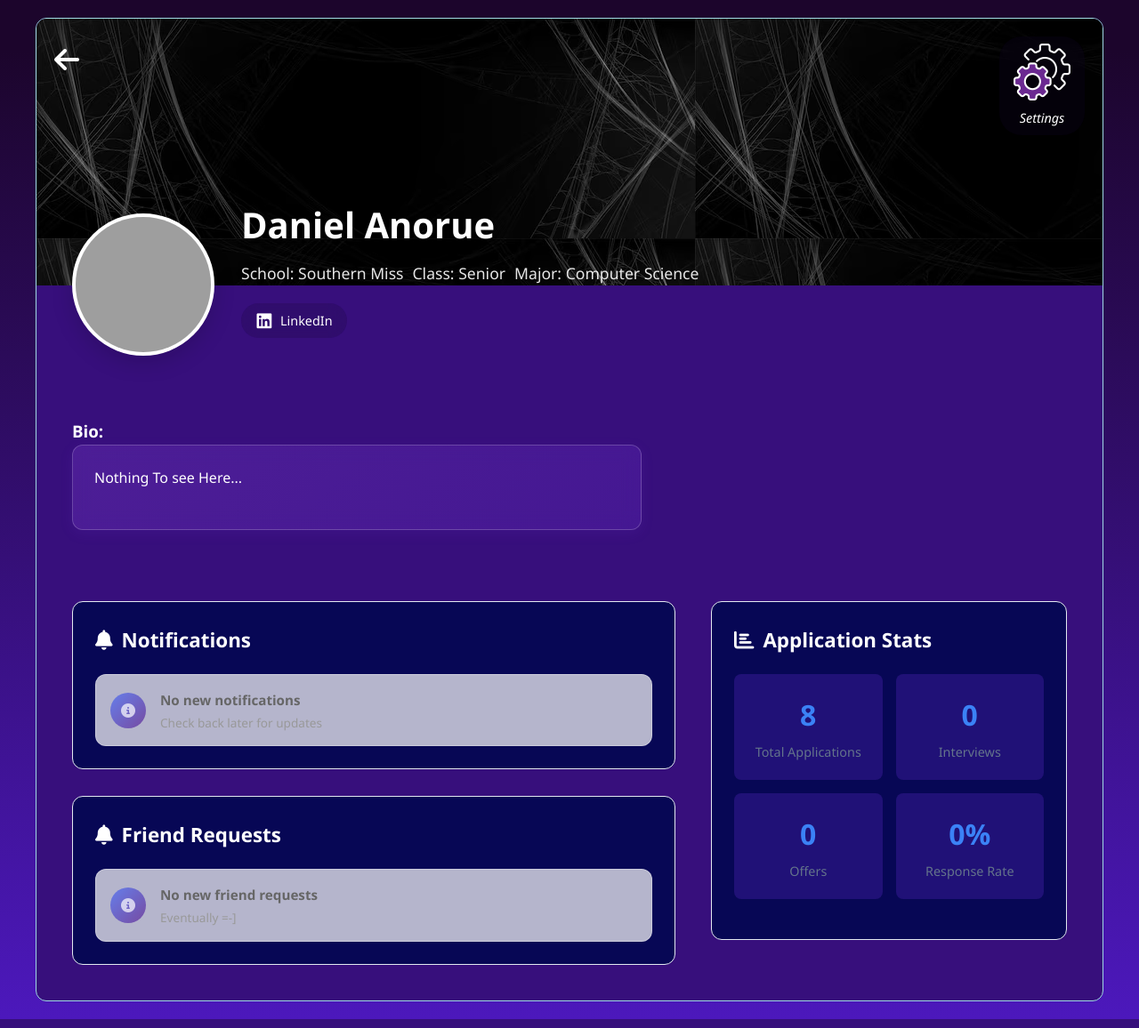
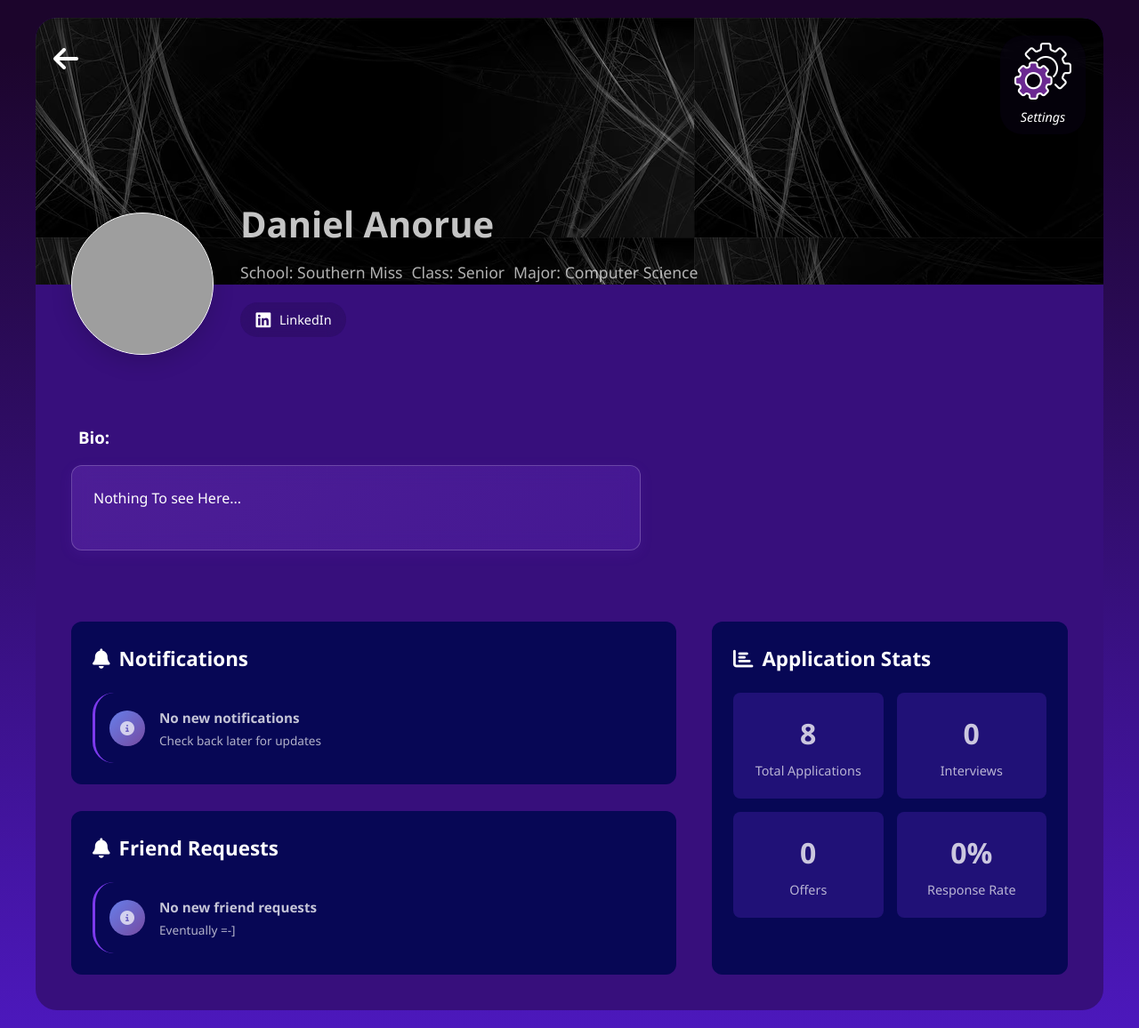
Before and after one commit to Mechamorph1903/Application-Tracker, a Flask app: page /profile/ in a window 1280 px wide. Shown: the whole page at 89% size. Run offline with Flask 3, Linux system fonts and the light colour scheme; a user stored in the database is signed in; data comes from the database, SQL or seed files in the repository; data that the repository does not hold is empty; some libraries are stand-ins or nearby versions; grey boxes are pictures that could not be loaded.

Commit message:
dark theme complete... as long as you do not look into everything. might finetune tomorrow today. big on the 'might'

```diff
--- a/app/static/css/landing.css
+++ b/app/static/css/landing.css
@@ -565,3 +565,9 @@ body {
         font-size: 2rem;
     }
 }
+
+@media (prefers-color-scheme: dark){
+    body{
+        background: radial-gradient( ellipse at top, rgb(44, 12, 70) 50%, rgb(20, 20, 20) 100%);
+    }
+}
--- a/app/static/css/login.css
+++ b/app/static/css/login.css
@@ -289,3 +289,9 @@ form button:hover {
 		transform: translateY(0);
 	}
 }
+
+@media (prefers-color-scheme: dark){
+    body{
+        background: radial-gradient( ellipse at top, rgb(44, 12, 70) 50%, rgb(20, 20, 20) 100%);
+    }
+}
--- a/app/static/css/profile.css
+++ b/app/static/css/profile.css
@@ -15,8 +15,7 @@
             max-width: 1200px;
             margin: 0 auto;
             background: #370f7c;
-            border: 1px solid #9fd9e2;
-            border-radius: 12px;
+            border-radius: 24px;
             overflow: hidden;
             margin-top: 20px;
             margin-bottom: 20px;
@@ -41,7 +40,6 @@
         }
 
         .bio-content{
-
             width: 40em;
             background: linear-gradient(135deg, rgba(162, 89, 255, 0.2) 0%, rgba(124, 58, 237, 0.2) 100%);
             border: 1px solid rgba(255, 255, 255, 0.2);
@@ -51,6 +49,11 @@
             -webkit-backdrop-filter: blur(10px);
             backdrop-filter: blur(10px);
             box-shadow: 0 4px 15px rgba(124, 58, 237, 0.1);
+        }
+
+        .bio h3{
+            margin-bottom: 8px;
+            padding: 8px;
         }
 
         .settings {
@@ -144,11 +147,11 @@
             width: 160px; /* or your desired size */
             height: 160px;
             border-radius: 50%;
-            border: 4px solid white;
+            border: 1px solid white;
             box-shadow: 0 8px 24px rgba(0,0,0,0.15);
             overflow: hidden;
             position: relative;
-            background: #f0f0f0; /* fallback background */
+            background: #ffffffaf; /* fallback background */
             display: flex;
             align-items: center;
             justify-content: center;
@@ -171,14 +174,14 @@
             align-items: center;
             justify-content: center;
             font-weight: bold;
-            color: white;
+            color: #ffffffaf;
             font-size: 3rem;
             text-transform: uppercase;
         }
 
         .profile-details {
             flex: 1;
-            color: white;
+            color: #ffffffc4;
             margin-bottom: 20px;
         }
 
@@ -250,6 +253,7 @@
         }
 
         .right-column {
+            position: relative;
             display: flex;
             flex-direction: column;
             gap: 30px;
@@ -257,10 +261,13 @@
 
         /* Activity Section */
         .section {
+            position: relative;
             background: #070755;
             border-radius: 12px;
-            padding: 25px;
-            border: 1px solid #e2e8f0;
+            padding: 24px;
+            height: 100%;
+            width: 100%;
+            box-sizing: border-box;
         }
 
         .section-title {
@@ -365,65 +372,13 @@
         .stat-number {
             font-size: 2rem;
             font-weight: 700;
-            color: #3b82f6;
+            color: #ffffffc4;
             margin-bottom: 5px;
         }
 
         .stat-label {
             font-size: 0.9rem;
-            color: #64748b;
-        }
-
-        /* Calendar Heatmap-ish*/
-        .heatmap-container {
-            background: #201177;
-            padding: 20px;
-            border-radius: 8px;
-        }
-
-        .heatmap-header {
-            display: flex;
-            justify-content: space-between;
-            align-items: center;
-            margin-bottom: 20px;
-            color: #ffffff;
-        }
-
-        .heatmap-grid {
-            display: grid;
-            gap: 3px;
-            margin-bottom: 15px;
-        }
-
-        .heatmap-cell {
-            width: 12px;
-            height: 12px;
-            border-radius: 2px;
-            background: #ebedf0;
-            transition: all 0.2s ease;
-        }
-
-        .heatmap-cell:hover {
-            transform: scale(1.2);
-        }
-
-        .heatmap-cell.level-1 { background: #c6e48b; }
-        .heatmap-cell.level-2 { background: #7bc96f; }
-        .heatmap-cell.level-3 { background: #239a3b; }
-        .heatmap-cell.level-4 { background: #196127; }
-
-        .heatmap-legend {
-            display: flex;
-            align-items: center;
-            gap: 8px;
-            font-size: 0.8rem;
-            color: #64748b;
-        }
-
-        .legend-item {
-            display: flex;
-            align-items: center;
-            gap: 4px;
+            color: #ffffffaf;
         }
 
         /* Debug info styling */
@@ -444,14 +399,13 @@
             display: flex;
             align-items: center;
             padding: 1rem;
-            background: rgba(255, 255, 255, 0.7);
-            border-radius: 12px;
-            border: 1px solid rgba(255, 255, 255, 0.3);
+            background: transparent;
+            border-radius: 24px;
+            border-left: 3px solid #7c3aed;
             transition: all 0.3s ease;
         }
 
         .notification-item:hover {
-            background: rgba(255, 255, 255, 0.9);
             transform: translateX(2px);
         }
 
@@ -478,13 +432,13 @@
 
         .notification-title {
             font-weight: 600;
-            color: #333;
+            color: #ffffffc4;
             margin-bottom: 0.25rem;
             font-size: 0.95rem;
         }
 
         .notification-details {
-            color: #666;
+            color: #ffffffaf;
             font-size: 0.85rem;
             line-height: 1.4;
         }
@@ -495,11 +449,11 @@
         }
 
         .notification-item:first-child .notification-title {
-            color: #666;
+            color: #ffffffc4;
         }
 
         .notification-item:first-child .notification-details {
-            color: #999;
+            color: #ffffffaf;
         }
 
         /* Responsive Design */
@@ -770,3 +724,18 @@
         .clickable-notification:active {
             transform: translateX(2px);
         }
+
+        @media (prefers-color-scheme: dark){
+    body{
+        background: radial-gradient( ellipse at top, rgb(44, 12, 70) 50%, rgb(20, 20, 20) 100%);
+        }
+        .profile-container{
+            background: linear-gradient(135deg, #7c3aed1a, #a855f71a);
+        }
+        .section{
+            background: linear-gradient(135deg, #7c3aed1a, #a855f71a);
+        }
+        .stat-card{
+            background: linear-gradient(135deg, #7c3aed1a, #a855f71a);
+        }
+    }
--- a/app/templates/friend_profile.html
+++ b/app/templates/friend_profile.html
@@ -71,6 +71,7 @@
             <div class="friend-profile-content">
                 <div class="profile-section">
                     <h2>Friend's Applications</h2>
+                    <br>
                 </div>
                 <div class="applications-search-bar">
                     <input type="text" id="application-search" placeholder="Search applications..." autocomplete="off">
--- a/app/templates/profile.html
+++ b/app/templates/profile.html
@@ -60,7 +60,7 @@
         </div>
 
         <div class="bio">
-            <h3>Bio: </h3>
+            <h3>Bio:</h3>
             <div class="bio-content">
                 {% if user.bio %}
                 <p>{{user.bio}}</p>
```
Also changed, not shown: app/static/css/friend-portal.css (+13 -12 lines), app/static/css/friend_profile.css (+26 -8 lines), app/static/css/friends.css (+11 -25 lines), app/static/css/home.css (+9 -12 lines), app/static/css/settings.css (+32 -4 lines).
